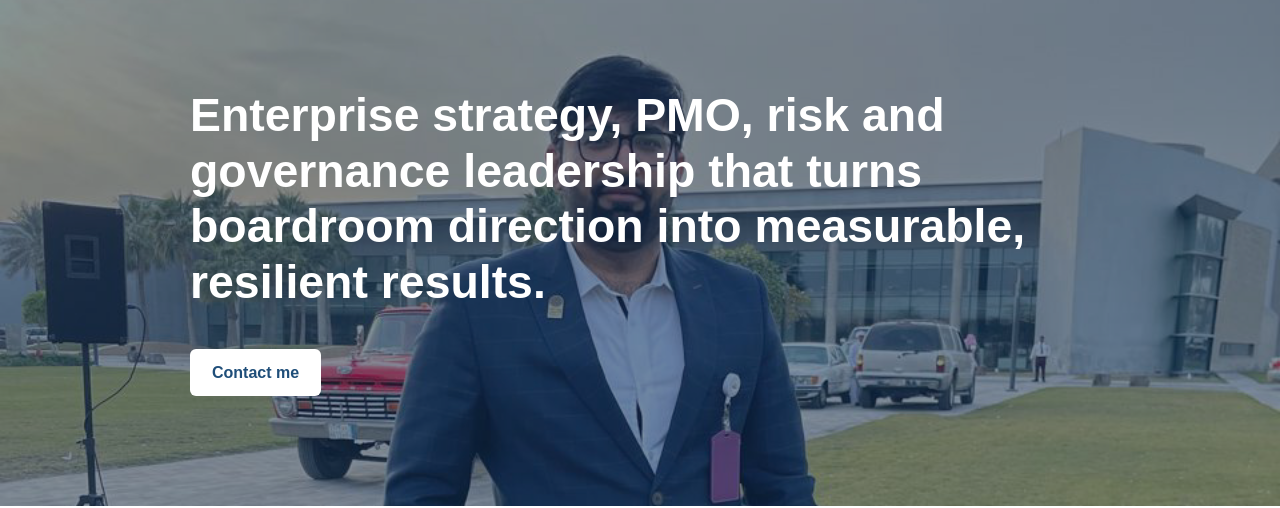
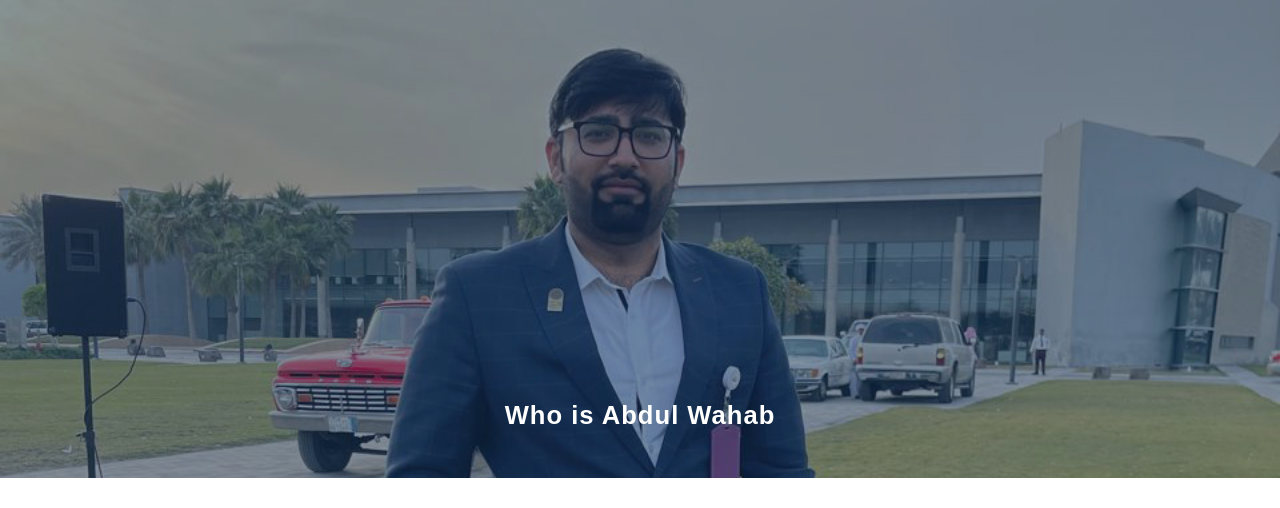
Before and after one commit to Mayar3112/Strategy, a plain HTML site: page index.html in a window 1280 px wide. Shown: the part 452-960 px from the top of the page. Drawn offline with Linux system fonts and the light colour scheme.

Commit message:
Update index.html

```diff
--- a/index.html
+++ b/index.html
@@ -29,10 +29,9 @@
     </div>
   </header>
 
-  <section class="about-hero">
-    <div class="about-content">
-      <h2 class="headline">Enterprise strategy, PMO, risk and governance leadership that turns boardroom direction into measurable, resilient results.</h2>
-      <a class="button" href="contact.html">Contact me</a>
+ <section class="about-hero" style="min-height: 420px; display: flex; align-items: flex-end; padding: 40px 20px;">
+    <div class="about-content" style="width: 100%; text-align: center;">
+      <a href="about.html" style="color: white; font-size: 1.6rem; font-weight: bold; text-decoration: none; letter-spacing: 1px;">Who is Abdul Wahab</a>
     </div>
   </section>
 
```
